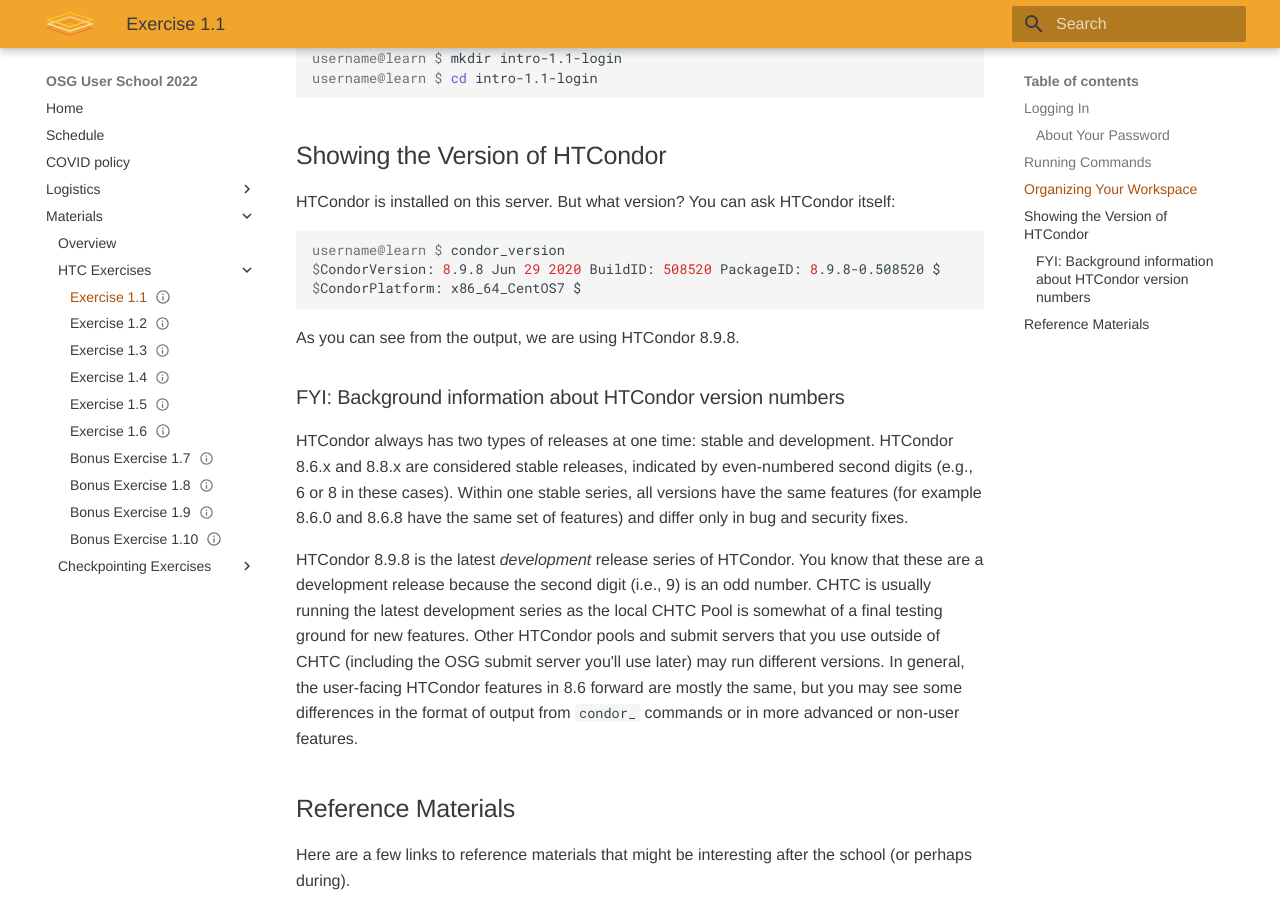
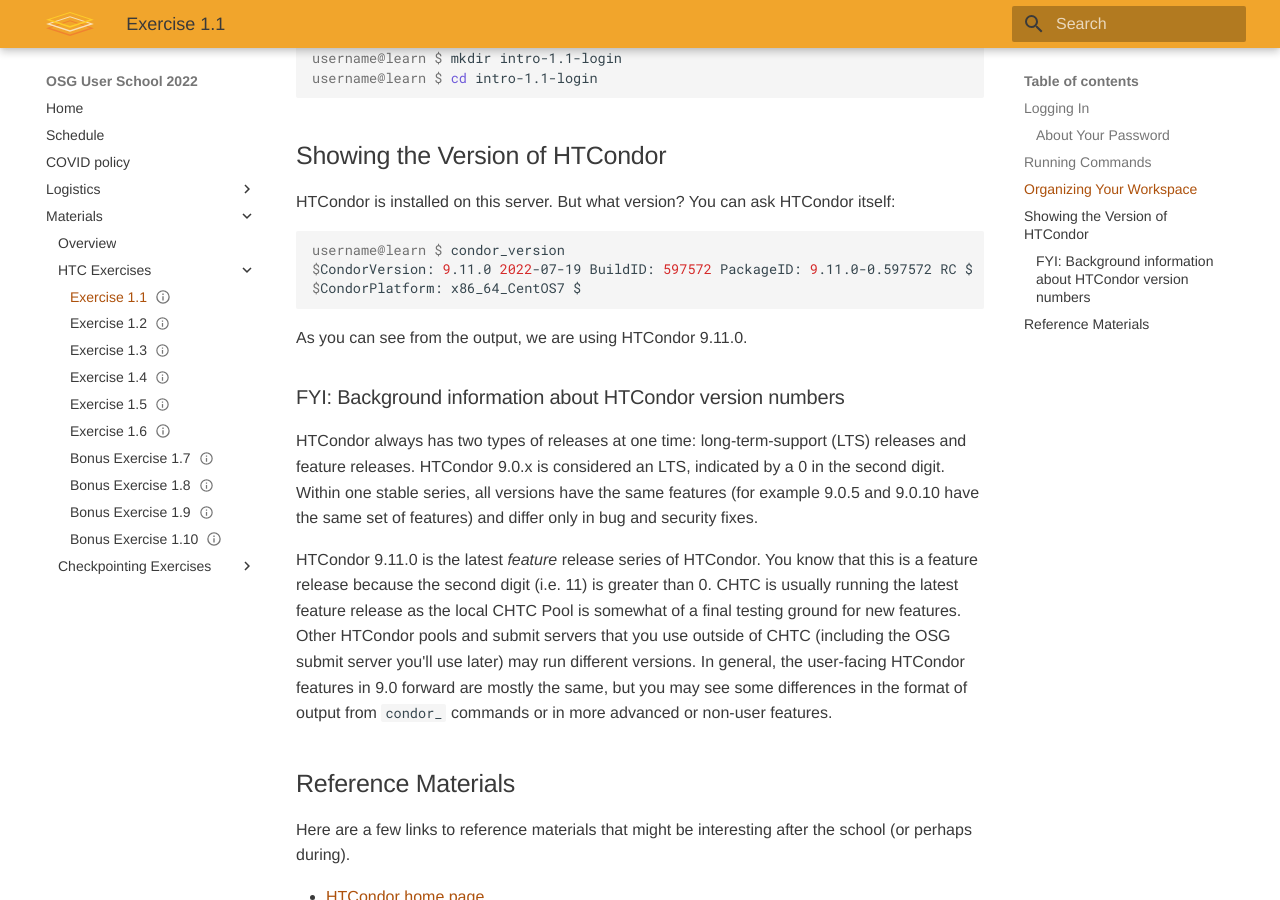
Before and after one commit to showmic09/user-school-2022, an MkDocs documentation site: the page built from docs/materials/htcondor/part1-ex1-login.md, in a window 1280 px wide and 900 px high, scrolled down 1764 px. Built offline with MkDocs 1.6.1 and Material for MkDocs 9.7.7, drawn with Linux system fonts in a browser that asks for light colours.

Commit message:
Update HTCondor version and release info

````diff
--- a/docs/materials/htcondor/part1-ex1-login.md
+++ b/docs/materials/htcondor/part1-ex1-login.md
@@ -86,17 +86,17 @@
 
 ``` console
 username@learn $ condor_version
-$CondorVersion: 8.9.8 Jun 29 2020 BuildID: 508520 PackageID: 8.9.8-0.508520 $
+$CondorVersion: 9.11.0 2022-07-19 BuildID: 597572 PackageID: 9.11.0-0.597572 RC $
 $CondorPlatform: x86_64_CentOS7 $
 ```
 
-As you can see from the output, we are using HTCondor 8.9.8.
+As you can see from the output, we are using HTCondor 9.11.0.
 
 ### FYI: Background information about HTCondor version numbers
 
-HTCondor always has two types of releases at one time: stable and development. HTCondor 8.6.x and 8.8.x are considered stable releases, indicated by even-numbered second digits (e.g., 6 or 8 in these cases). Within one stable series, all versions have the same features (for example 8.6.0 and 8.6.8 have the same set of features) and differ only in bug and security fixes.
+HTCondor always has two types of releases at one time: long-term-support (LTS) releases and feature releases. HTCondor 9.0.x is considered an LTS, indicated by a 0 in the second digit. Within one stable series, all versions have the same features (for example 9.0.5 and 9.0.10 have the same set of features) and differ only in bug and security fixes.
 
-HTCondor 8.9.8 is the latest _development_ release series of HTCondor. You know that these are a development release because the second digit (i.e., 9) is an odd number. CHTC is usually running the latest development series as the local CHTC Pool is somewhat of a final testing ground for new features. Other HTCondor pools and submit servers that you use outside of CHTC (including the OSG submit server you'll use later) may run different versions. In general, the user-facing HTCondor features in 8.6 forward are mostly the same, but you may see some differences in the format of output from `condor_` commands or in more advanced or non-user features.
+HTCondor 9.11.0 is the latest _feature_ release series of HTCondor. You know that this is a feature release because the second digit (i.e. 11) is greater than 0. CHTC is usually running the latest feature release as the local CHTC Pool is somewhat of a final testing ground for new features. Other HTCondor pools and submit servers that you use outside of CHTC (including the OSG submit server you'll use later) may run different versions. In general, the user-facing HTCondor features in 9.0 forward are mostly the same, but you may see some differences in the format of output from `condor_` commands or in more advanced or non-user features.
 
 Reference Materials
 -------------------
````
